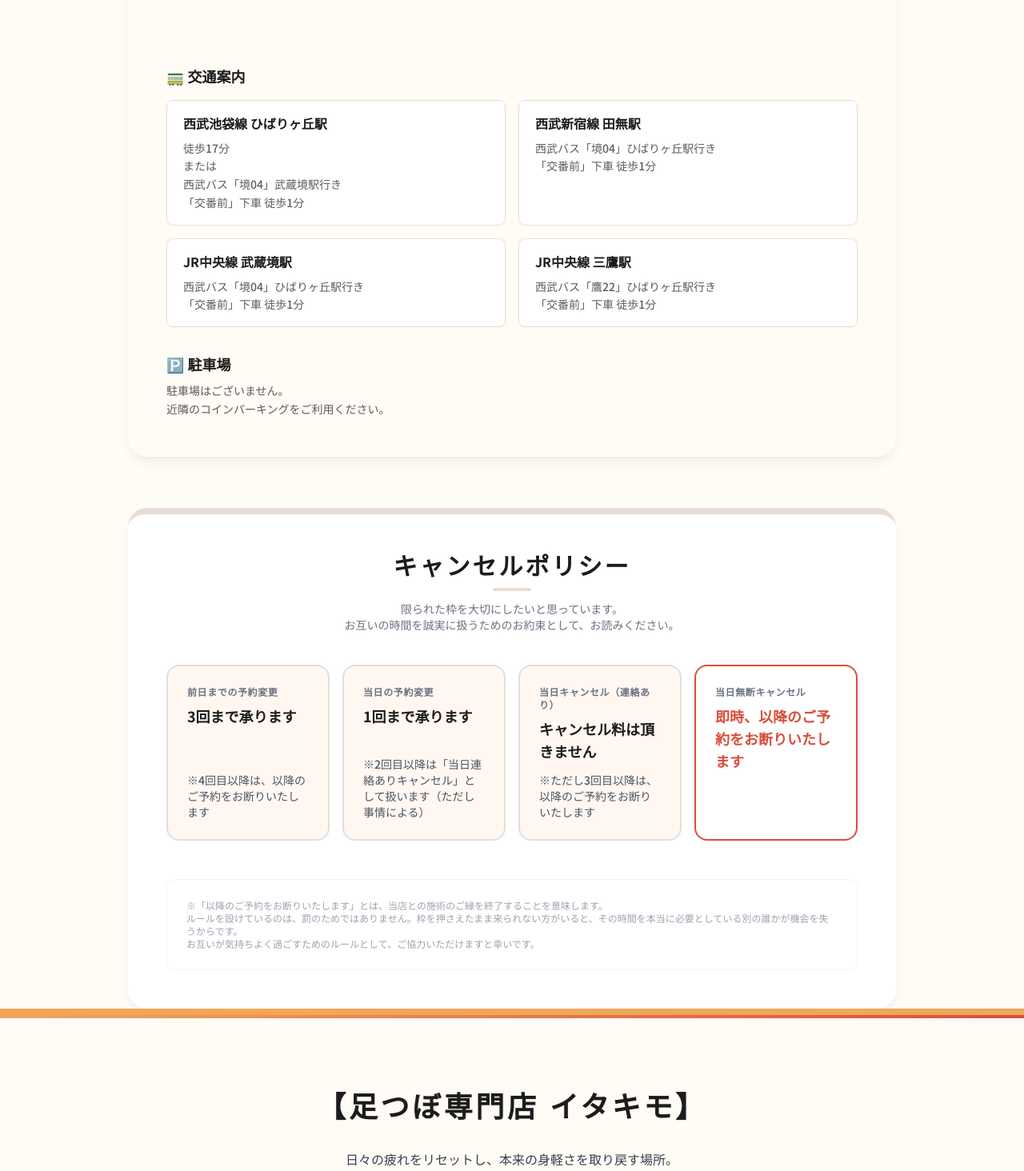
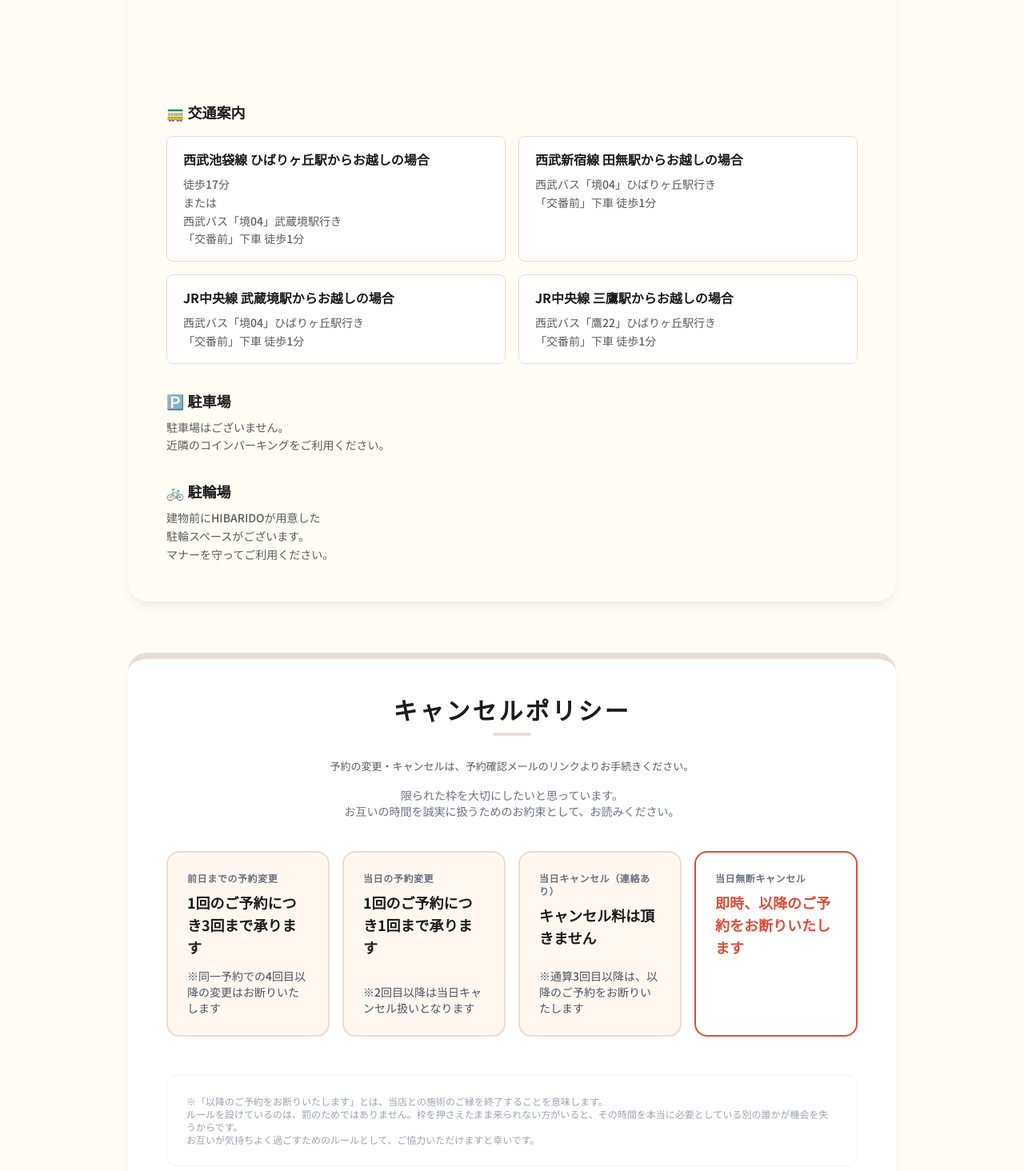
Before and after one commit to ashiyafukusuke/fukusuke2, a Next.js app: page / in a window 1280 px wide. Shown: the part 5511-6975 px from the top of the page at 80% size. Built offline with nearby package versions, Linux system fonts and the light colour scheme; grey boxes are pictures that could not be loaded.

Commit message:
Add files via upload

```diff
--- a/src/components/Access.tsx
+++ b/src/components/Access.tsx
@@ -4,19 +4,19 @@ import { motion } from "framer-motion";
 export default function Access() {
   const routes = [
     {
-      station: "西武池袋線 ひばりヶ丘駅",
+      station: "西武池袋線 ひばりヶ丘駅からお越しの場合",
       info: "徒歩17分\nまたは\n西武バス「境04」武蔵境駅行き\n「交番前」下車 徒歩1分",
     },
     {
-      station: "西武新宿線 田無駅",
+      station: "西武新宿線 田無駅からお越しの場合",
       info: "西武バス「境04」ひばりヶ丘駅行き\n「交番前」下車 徒歩1分",
     },
     {
-      station: "JR中央線 武蔵境駅",
+      station: "JR中央線 武蔵境駅からお越しの場合",
       info: "西武バス「境04」ひばりヶ丘駅行き\n「交番前」下車 徒歩1分",
     },
     {
-      station: "JR中央線 三鷹駅",
+      station: "JR中央線 三鷹駅からお越しの場合",
       info: "西武バス「鷹22」ひばりヶ丘駅行き\n「交番前」下車 徒歩1分",
     },
   ];
@@ -95,6 +95,21 @@ export default function Access() {
               近隣のコインパーキングをご利用ください。
             </p>
           </motion.div>
+
+          {/* 駐輪場案内 */}
+          <motion.div
+            initial={{ opacity: 0, y: 16 }}
+            whileInView={{ opacity: 1, y: 0 }}
+            viewport={{ once: true }}
+            transition={{ duration: 0.5, delay: 0.3 }}
+          >
+            <h3 className="font-bold text-lg text-ink mb-2">🚲 駐輪場</h3>
+            <p className="text-graytext text-sm leading-relaxed">
+              建物前にHIBARIDOが用意した<br />
+              駐輪スペースがございます。<br />
+              マナーを守ってご利用ください。
+            </p>
+          </motion.div>
         </div>
       </div>
     </section>
--- a/src/components/Enjoy100.tsx
+++ b/src/components/Enjoy100.tsx
@@ -6,7 +6,12 @@ export default function Enjoy100() {
     {
       title: "お着替えについて",
       icon: "👖",
-      content: "入室後、専用スペースでのお着替えが可能です。膝上までめくれる柔らかいズボンがおすすめですが、無料の貸し出し用お着替えもご用意しておりますので、手ぶらでもお気軽にお越しください。"
+      content: `施術では足元にクリームを使用します。
+膝上まで出していただく必要があるため、
+めくりやすいズボンでお越しいただくか、
+貸し出し用のひざ掛けをお使いください。
+クリームが洋服につくことを気にされない方は
+そのままでも構いません。`
     },
     {
       title: "遅刻について",
--- a/src/components/PolicyCarousel.tsx
+++ b/src/components/PolicyCarousel.tsx
@@ -5,22 +5,22 @@ export default function PolicyCarousel() {
   const policies = [
     {
       situation: "前日までの予約変更",
-      rule: "3回まで承ります",
-      note: "4回目以降は、以降のご予約をお断りいたします",
+      rule: "1回のご予約につき3回まで承ります",
+      note: "同一予約での4回目以降の変更はお断りいたします",
       color: "border-divider",
       bg: "bg-cardlight",
     },
     {
       situation: "当日の予約変更",
-      rule: "1回まで承ります",
-      note: "2回目以降は「当日連絡ありキャンセル」として扱います（ただし事情による）",
+      rule: "1回のご予約につき1回まで承ります",
+      note: "2回目以降は当日キャンセル扱いとなります",
       color: "border-divider",
       bg: "bg-cardlight",
     },
     {
       situation: "当日キャンセル（連絡あり）",
       rule: "キャンセル料は頂きません",
-      note: "ただし3回目以降は、以降のご予約をお断りいたします",
+      note: "通算3回目以降は、以降のご予約をお断りいたします",
       color: "border-divider",
       bg: "bg-cardlight",
     },
@@ -41,7 +41,11 @@ export default function PolicyCarousel() {
             キャンセルポリシー
             <div className="absolute -bottom-3 left-1/2 transform -translate-x-1/2 w-12 h-1 bg-divider rounded-full"></div>
           </h2>
-          <p className="text-gray-500 mt-6 text-xs md:text-sm leading-loose max-w-xl mx-auto">
+          <p className="text-[13px] text-[#5C5C5C] mb-[16px] text-center mt-10">
+            予約の変更・キャンセルは、<br className="sm:hidden" />
+            予約確認メールのリンクよりお手続きください。
+          </p>
+          <p className="text-gray-500 mt-2 text-xs md:text-sm leading-loose max-w-xl mx-auto">
             限られた枠を大切にしたいと思っています。<br/>
             お互いの時間を誠実に扱うためのお約束として、お読みください。
           </p>
```
